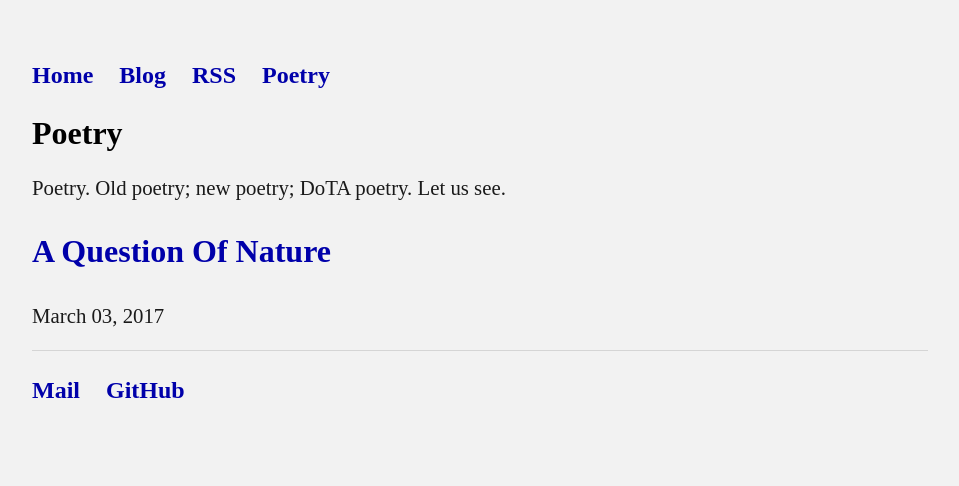
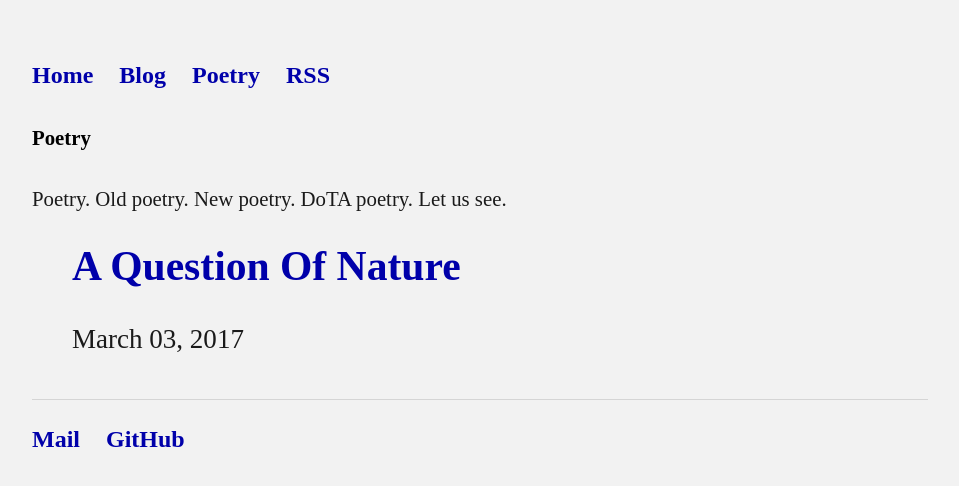
Before and after one commit to TestSubjector/testsubjector.github.io, a Jekyll site: the page built from _pages/poetry.html, in a window 1280 px wide. Shown: the top 486 px of the page, without its empty margins (160-1119 px from the left). Built offline with Jekyll 4.4.1, drawn with Linux system fonts in a browser that asks for light colours.

Commit message:
Final cleanup, part 1

```diff
--- a/_layouts/default.html
+++ b/_layouts/default.html
@@ -11,8 +11,8 @@
 <ul>
 <li><a href="/">Home</a></li>
 <li><a href="/blog">Blog</a></li>
+<li><a href="/poetry">Poetry</a></li>
 <li><a href="/feed.xml">RSS</a></li>
-<li><a href="/poetry">Poetry</a></li>
 </ul>
     </nav>
 <div class="container">
--- a/_layouts/home.html
+++ b/_layouts/home.html
@@ -3,9 +3,7 @@ layout: page
 title: About
 ---
 
-{{ content }}
-
-<h1 class="page__title">Recent Posts</h1>
+<h5 class="page__title">Recent Posts</h5>
 
 {% for post in site.posts limit:3 %}
   {% include post-entry.html %}
--- a/_layouts/page.html
+++ b/_layouts/page.html
@@ -6,7 +6,7 @@ layout: default
 
   <div class="page">
       {% if page.title %}
-        <h1 class="page__title">{{ page.title }}</h1>
+        <h5 class="page__title">{{ page.title }}</h5>
       {% endif %}
       {% if page.subtitle %}
         <p class="page__subtitle">{{ page.subtitle }}</p>
--- a/_pages/poetry.html
+++ b/_pages/poetry.html
@@ -2,9 +2,10 @@
 layout: page
 title: "Poetry"
 permalink: /poetry/
-subtitle: Poetry. Old poetry; new poetry; DoTA poetry. Let us see.
+subtitle: Poetry. Old poetry. New poetry. DoTA poetry. Let us see.
 ---
-
-{% for post in site.poetry reversed %}
-  {% include post-entry.html %}
-{% endfor %}
+<ul class="poetry">
+  {% for post in site.poetry reversed %}
+    {% include post-entry.html %}
+  {% endfor %}
+</ul>
--- a/css/main.css
+++ b/css/main.css
@@ -6,7 +6,7 @@ a:hover { text-decoration: underline; }
 p, ul { font-size: 130%; line-height: 1.3em; color: #1a1a1a; }
 
 h1, h2, h3, h4 { font-size: 2em; font-family: 'Times New Roman', 'Helvetica', 'Arial', 'Sans-Serif'; }
-
+h5 { font-size: 1.3em; font-family: 'Times New Roman', 'Helvetica', 'Arial', 'Sans-Serif'; }
 
 nav ul, footer ul { font-size: 1.5em; font-family: 'Times New Roman', 'Helvetica', 'Arial', 'Sans-Serif'; padding: 0px; list-style: none; font-weight: bold; }
 nav ul li, footer ul li { display: inline; margin-right: 20px; }
@@ -28,3 +28,33 @@ ul.posts span {
   font-family: Monaco, "Courier New", monospace;
   font-size: 100%;
 }
+
+ul.posts {
+  list-style-type: none;
+  margin-bottom: 2em;
+}
+
+ul.posts li {
+   line-height: 1.4em;
+}
+
+ul.posts span {
+  color: #1a1a1a;
+  font-family: Monaco, "Courier New", monospace;
+  font-size: 100%;
+}
+
+ul.poetry {
+  list-style-type: none;
+  margin-bottom: 2em;
+}
+
+ul.poetry li {
+   line-height: 1.4em;
+}
+
+ul.poetry span {
+  color: #1a1a1a;
+  font-family: Monaco, "Courier New", monospace;
+  font-size: 100%;
+}
```
